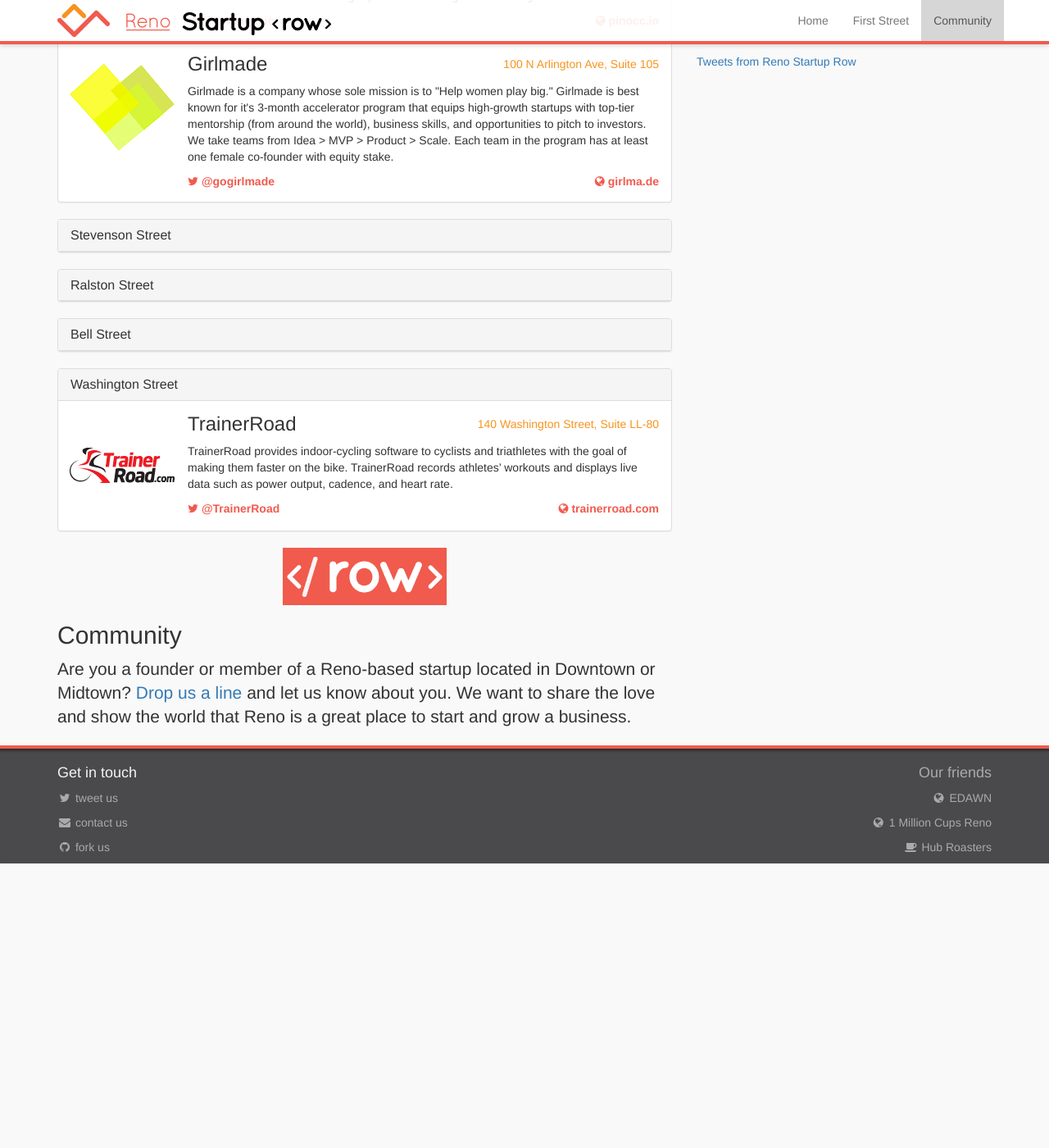
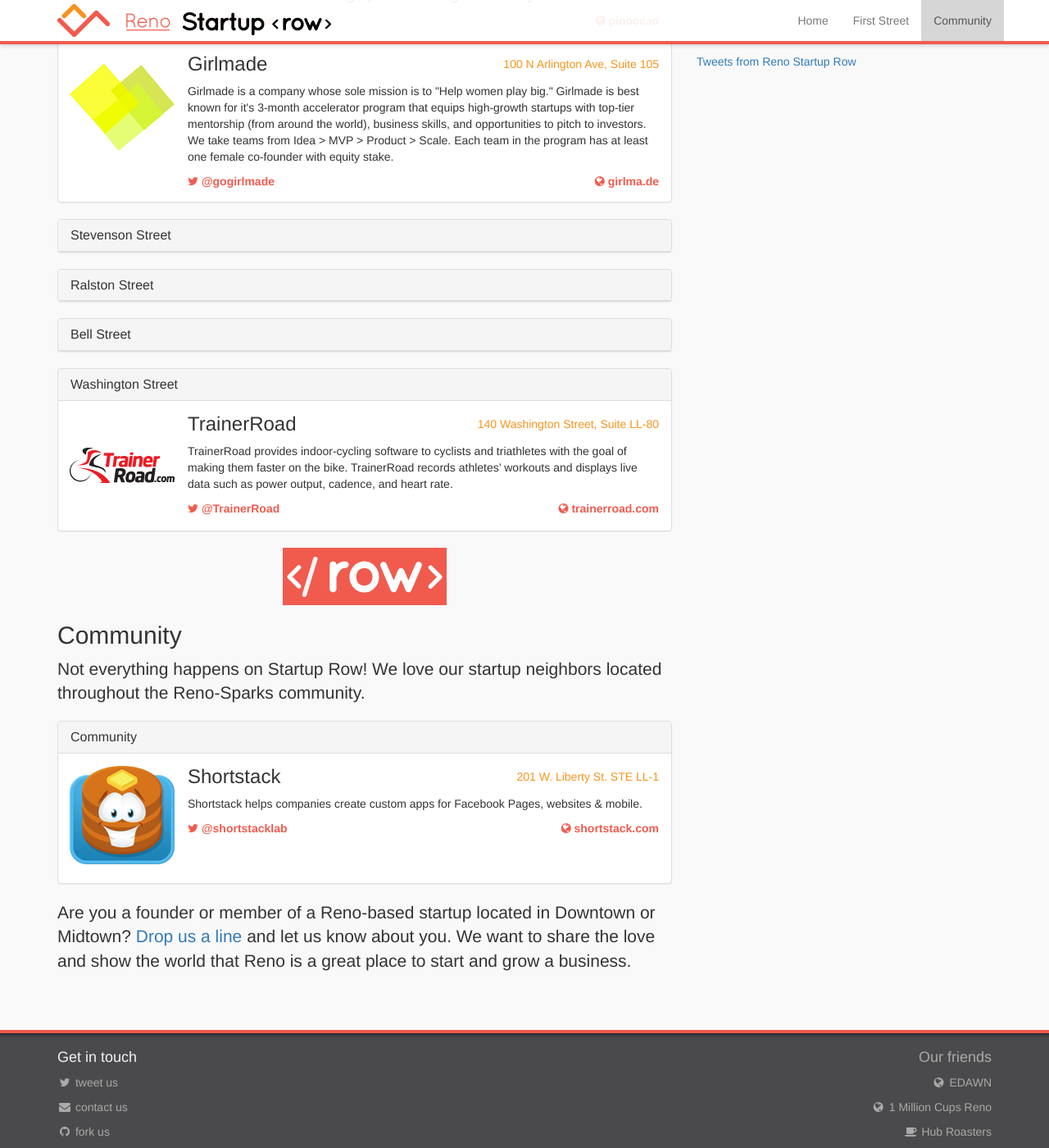
Before and after one commit to startuprow/startuprow.github.io, a Jekyll site: the page built from index.html, in a window 1280 px wide and 1400 px high, scrolled down 2151 px. Shown: the whole window at 82% size. Built offline with Jekyll 4.4.1, drawn with Linux system fonts in a browser that asks for light colours; nearby versions of some CDN libraries; Markdown is read by kramdown in place of the engine named in the settings; comment, search, counter and statistics services are not loaded; before the commit the page ends 3204 px from its top, so only the background shows below that.

Commit message:
added shortstack

```diff
--- a/css/main.css
+++ b/css/main.css
@@ -240,6 +240,10 @@
   color: #3A87AD;
 }
 
+.bottomspace {
+	padding-bottom: 50px;
+}
+
 /* ==========================================================================
    Helper classes
    ========================================================================== */
--- a/index.html
+++ b/index.html
@@ -183,5 +183,25 @@
 <h2 id="community">Community</h2>
 
 <p class="lead">
+  Not everything happens on Startup Row! We love our startup neighbors located throughout the Reno-Sparks community.
+</p>
+
+<div class="panel panel-default">
+  <div class="panel-heading">
+    <h3 class="panel-title">Community</h3>
+  </div>
+  <div class="panel-body company-profile">
+    <div class="company-logo">
+      <img src="/img/logo/shortstack.png">
+    </div>
+    <span class="contact address pull-right">201 W. Liberty St. STE LL-1</span>
+    <h3>Shortstack</h3>
+    <p>Shortstack helps companies create custom apps for Facebook Pages, websites &amp; mobile. </p>
+    <span class="contact twitter"><a href="https://twitter.com/shortstacklab"><i class="fa fa-twitter"></i> @shortstacklab</a></span>
+    <span class="contact website pull-right"><a href="http://shortstack.com"><i class="fa fa-globe"></i> shortstack.com</a></span>
+  </div>
+</div>
+
+<p class="lead bottomspace">
   Are you a founder or member of a Reno-based startup located in Downtown or Midtown? <a href="mailto:admin@renostartuprow.com">Drop us a line</a> and let us know about you. We want to share the love and show the world that Reno is a great place to start and grow a business.
 </p>
```
Also changed, not shown: img/logo/shortstack.png (added).
